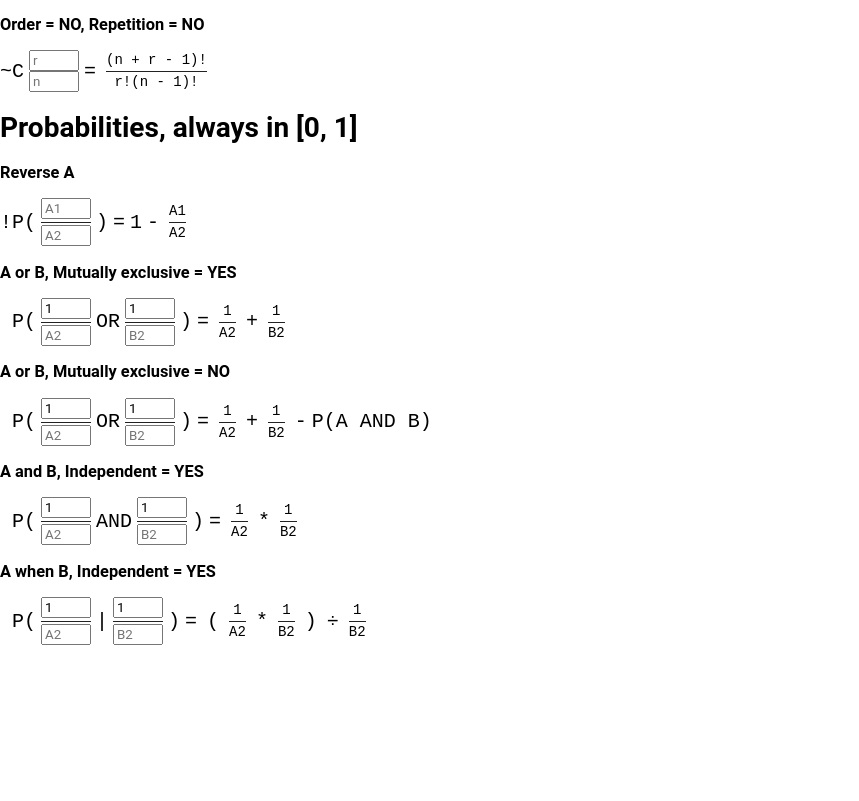
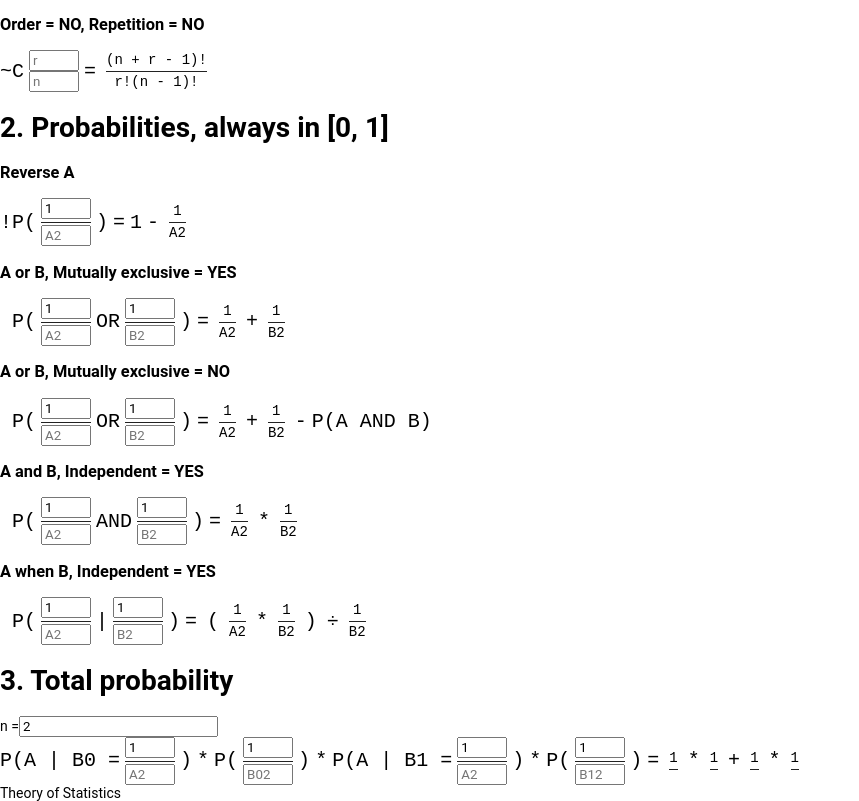
Before and after one commit to richardhristov/math, a Next.js app in the folder math-app/: page / in a window 1280 px wide. Shown: the part 391-1192 px from the top of the page, without its empty margins (0-859 px from the left). Before the commit the page ends 1036 px from the top, so only its background shows below. Built offline with nearby package versions, Linux system fonts and the light colour scheme.

Commit message:
(feat) Add total probability

```diff
--- a/math-app/components/InputDualProbability.tsx
+++ b/math-app/components/InputDualProbability.tsx
@@ -9,6 +9,10 @@ export interface InputDualProbabilityProps {
 	B1: number;
 	B2: number;
 	onChange: (A1: number, A2: number, B1: number, B2: number) => void;
+	placeholderA1?: string;
+	placeholderA2?: string;
+	placeholderB1?: string;
+	placeholderB2?: string;
 }
 
 const InputDualProbability: FC<InputDualProbabilityProps> = ({
@@ -19,13 +23,17 @@ const InputDualProbability: FC<InputDualProbabilityProps> = ({
 	B1,
 	B2,
 	onChange,
+	placeholderA1 = "A1",
+	placeholderA2 = "A2",
+	placeholderB1 = "B1",
+	placeholderB2 = "B2",
 }) => {
 	const inputA = (
 		<Division
 			high={
 				<input
 					className="probability__A"
-					placeholder="A1"
+					placeholder={placeholderA1}
 					type="number"
 					value={A1 || ""}
 					onChange={(e) => onChange(e.target.valueAsNumber, A2, B1, B2)}
@@ -34,7 +42,7 @@ const InputDualProbability: FC<InputDualProbabilityProps> = ({
 			low={
 				<input
 					className="probability__A"
-					placeholder="A2"
+					placeholder={placeholderA2}
 					type="number"
 					value={A2 || ""}
 					onChange={(e) => onChange(A1, e.target.valueAsNumber, B1, B2)}
@@ -47,7 +55,7 @@ const InputDualProbability: FC<InputDualProbabilityProps> = ({
 			high={
 				<input
 					className="probability__B"
-					placeholder="B1"
+					placeholder={placeholderB1}
 					type="number"
 					value={B1 || ""}
 					onChange={(e) => onChange(A1, A2, e.target.valueAsNumber, B2)}
@@ -56,7 +64,7 @@ const InputDualProbability: FC<InputDualProbabilityProps> = ({
 			low={
 				<input
 					className="probability__B"
-					placeholder="B2"
+					placeholder={placeholderB2}
 					type="number"
 					value={B2 || ""}
 					onChange={(e) => onChange(A1, A2, B1, e.target.valueAsNumber)}
--- a/math-app/components/InputSingleProbability.tsx
+++ b/math-app/components/InputSingleProbability.tsx
@@ -6,6 +6,9 @@ export interface InputSingleProbabilityProps {
 	A1: number;
 	A2: number;
 	onChange: (A1: number, A2: number) => void;
+	placeholderA1?: string;
+	placeholderA2?: string;
+	prefix?: string;
 }
 
 const InputSingleProbability: FC<InputSingleProbabilityProps> = ({
@@ -13,13 +16,16 @@ const InputSingleProbability: FC<InputSingleProbabilityProps> = ({
 	A1,
 	A2,
 	onChange,
+	placeholderA1 = "A1",
+	placeholderA2 = "A2",
+	prefix,
 }) => {
 	const inputA = (
 		<Division
 			high={
 				<input
 					className="probability__A"
-					placeholder="A1"
+					placeholder={placeholderA1}
 					type="number"
 					value={A1 || ""}
 					onChange={(e) => onChange(e.target.valueAsNumber, A2)}
@@ -28,7 +34,7 @@ const InputSingleProbability: FC<InputSingleProbabilityProps> = ({
 			low={
 				<input
 					className="probability__A"
-					placeholder="A2"
+					placeholder={placeholderA2}
 					type="number"
 					value={A2 || ""}
 					onChange={(e) => onChange(A1, e.target.valueAsNumber)}
@@ -38,7 +44,8 @@ const InputSingleProbability: FC<InputSingleProbabilityProps> = ({
 	);
 	return (
 		<div className="probability probability--dual">
-			{letter}({inputA})
+			{letter}({prefix || ""}
+			{inputA})
 		</div>
 	);
 };
--- a/math-app/pages/index.tsx
+++ b/math-app/pages/index.tsx
@@ -4,6 +4,7 @@ import {
 	fractionDivide,
 	fractionMultiply,
 } from "../helpers/math";
+import { useEffect, useState } from "react";
 
 import BracketLeft from "../components/BracketLeft";
 import BracketRight from "../components/BracketRight";
@@ -20,7 +21,6 @@ import Minus from "../components/Minus";
 import Multiply from "../components/Multiply";
 import Plus from "../components/Plus";
 import { formulaReplace } from "../helpers/math";
-import { useState } from "react";
 
 const VTildenr = () => {
 	const [n, setN] = useState(null);
@@ -146,9 +146,9 @@ const CTildenr = () => {
 };
 
 const ANot = () => {
-	const [A1, setA1] = useState(null);
+	const [A1, setA1] = useState(1);
 	const [A2, setA2] = useState(null);
-	const setNR = (A1, A2) => {
+	const setA = (A1, A2) => {
 		setA1(A1);
 		setA2(A2);
 	};
@@ -157,18 +157,18 @@ const ANot = () => {
 
 	let equals = null;
 	if (A1 !== null && A2 !== null) {
-		const [solvedHigh, solvedLow] = [A2 - A1, A2];
+		const [highSolved, lowSolved] = [A2 - A1, A2];
 		equals = (
 			<>
 				<Equals />
-				<DivisionSimplifier high={solvedHigh} low={solvedLow} />
+				<DivisionSimplifier high={highSolved} low={lowSolved} />
 			</>
 		);
 	}
 
 	return (
 		<Equation>
-			<InputSingleProbability letter="!P" A1={A1} A2={A2} onChange={setNR} />
+			<InputSingleProbability letter="!P" A1={A1} A2={A2} onChange={setA} />
 			<Equals />
 			1
 			<Minus />
@@ -327,23 +327,121 @@ const AWhenBIndependent = () => {
 	);
 };
 
+const TotalProbability = () => {
+	const [n, setN] = useState(2);
+	const [states, setStates] = useState([]);
+	const setA = (A1, A2, idx) => {
+		const _states = [...states];
+		_states[idx][0] = A1;
+		_states[idx][1] = A2;
+		setStates(_states);
+	};
+	const setB = (A1, A2, idx) => {
+		const _states = [...states];
+		_states[idx][2] = A1;
+		_states[idx][3] = A2;
+		setStates(_states);
+	};
+	useEffect(() => {
+		const _As = states.slice(0, n);
+		for (let i = _As.length - 1; i < n - 1; i++) {
+			_As.push([1, null, 1, null]);
+		}
+		setStates(_As);
+	}, [n]);
+
+	const othersComponents = [];
+	const othersSumComponents = [];
+	let hasNull = false;
+	let [highSolved, lowSolved] = [0, 0];
+	for (let i = 0; i < n; i++) {
+		const A1 = (states[i] || [])[0];
+		const A2 = (states[i] || [])[1];
+		const B1 = (states[i] || [])[2];
+		const B2 = (states[i] || [])[3];
+		othersComponents.push(
+			<>
+				<InputSingleProbability
+					letter="P"
+					prefix={`A | B${i} = `}
+					A1={A1}
+					A2={A2}
+					onChange={(A1, A2) => setA(A1, A2, i)}
+				/>
+				<Multiply />
+				<InputSingleProbability
+					letter="P"
+					A1={B1}
+					A2={B2}
+					placeholderA1={`B${i}1`}
+					placeholderA2={`B${i}2`}
+					onChange={(B1, B2) => setB(B1, B2, i)}
+				/>
+				{i < n - 1 ? <Multiply /> : null}
+			</>
+		);
+		othersSumComponents.push(
+			<>
+				<Division high={A1} low={A2} />
+				<Multiply />
+				<Division high={B1} low={B2} />
+				{i < n - 1 ? <Plus /> : null}
+			</>
+		);
+		if (A1 === null || A2 === null || B1 === null || B2 === null) {
+			hasNull = true;
+		} else {
+			const [high, low] = fractionMultiply(A1, A2, B1, B2);
+			[highSolved, lowSolved] =
+				i > 0 ? fractionAdd(high, low, highSolved, lowSolved) : [high, low];
+		}
+	}
+
+	let equals = null;
+	if (!hasNull) {
+		equals = (
+			<>
+				<Equals />
+				<DivisionSimplifier high={highSolved} low={lowSolved} />
+			</>
+		);
+	}
+
+	return (
+		<>
+			n =
+			<input
+				type="number"
+				value={n}
+				onChange={(e) => setN(e.target.valueAsNumber)}
+			/>
+			<Equation>
+				{othersComponents}
+				<Equals />
+				{othersSumComponents}
+				{equals}
+			</Equation>
+		</>
+	);
+};
+
 const PageHome = () => {
 	return (
 		<>
 			<Head>
 				<title>Math</title>
 			</Head>
-			<h1 id="permutations">Permutations</h1>
+			<h1 id="permutations">0. Permutations</h1>
 			<h3>Order = YES, Repetition = YES</h3>
 			<VTildenr />
 			<h3>Order = YES, Repetition = NO</h3>
 			<Vnr />
-			<h1 id="combinations">Combinations</h1>
+			<h1 id="combinations">1. Combinations</h1>
 			<h3>Order = NO, Repetition = YES</h3>
 			<Cnr />
 			<h3>Order = NO, Repetition = NO</h3>
 			<CTildenr />
-			<h1>Probabilities, always in [0, 1]</h1>
+			<h1 id="probabilities">2. Probabilities, always in [0, 1]</h1>
 			<h3>Reverse A</h3>
 			<ANot />
 			<h3>A or B, Mutually exclusive = YES</h3>
@@ -354,6 +452,9 @@ const PageHome = () => {
 			<AAndBIndependent />
 			<h3>A when B, Independent = YES</h3>
 			<AWhenBIndependent />
+			<h1 id="total">3. Total probability</h1>
+			<TotalProbability />
+			Theory of Statistics
 		</>
 	);
 };
```
